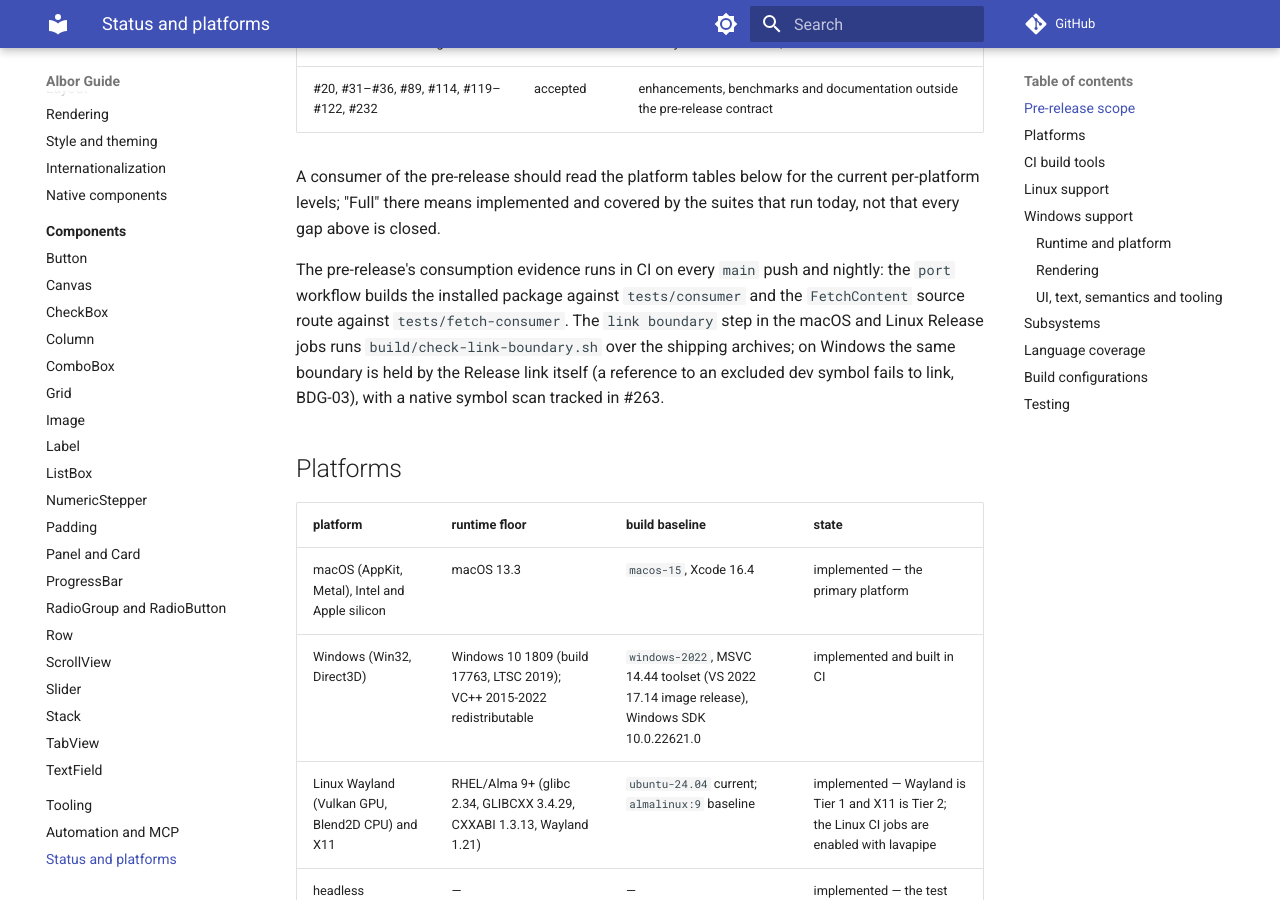
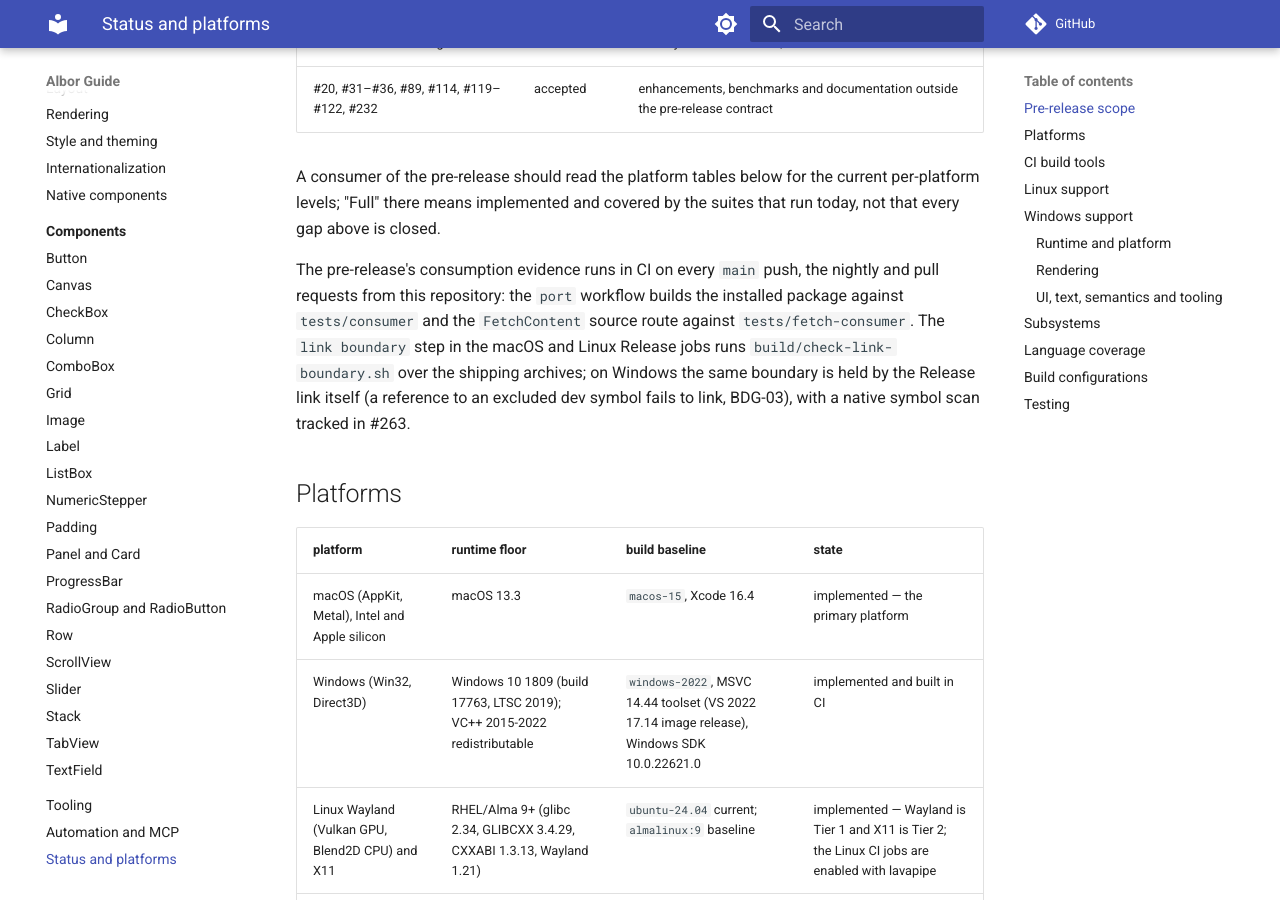
Before and after one commit to AlborCore/albor, an MkDocs documentation site: the page built from docs/status.md, in a window 1280 px wide and 900 px high, scrolled down 1492 px. Built offline with MkDocs 1.6.1 and Material for MkDocs 9.7.7, drawn with Linux system fonts in a browser that asks for light colours; comment, search, counter and statistics services are not loaded.

Commit message:
ci(port): verify the pinned REF with git fetch and run the fetch smoke on PRs (§4, AD-19)
- the GitHub HTML commit page returns 503 from Actions runners, so check-port now fetches the pinned commit over git, the same path a vcpkg consumer uses
- an unfetchable REF still fails the gate and the offline opt-out still applies
- the fetch consumer job now runs on same-repo pull requests against the PR head commit

```diff
--- a/docs/status.md
+++ b/docs/status.md
@@ -37,9 +37,9 @@ A consumer of the pre-release should read the platform tables below for the curr
 levels; "Full" there means implemented and covered by the suites that run today, not that every
 gap above is closed.
 
-The pre-release's consumption evidence runs in CI on every `main` push and nightly: the `port`
-workflow builds the installed package against `tests/consumer` and the `FetchContent` source route
-against `tests/fetch-consumer`. The `link boundary` step in the macOS and Linux Release jobs runs
+The pre-release's consumption evidence runs in CI on every `main` push, the nightly and pull
+requests from this repository: the `port` workflow builds the installed package against
+`tests/consumer` and the `FetchContent` source route against `tests/fetch-consumer`. The `link boundary` step in the macOS and Linux Release jobs runs
 `build/check-link-boundary.sh` over the shipping archives; on Windows the same boundary is held by
 the Release link itself (a reference to an excluded dev symbol fails to link, BDG-03), with a
 native symbol scan tracked in #263.
```
Also changed, not shown: 2 other files.
